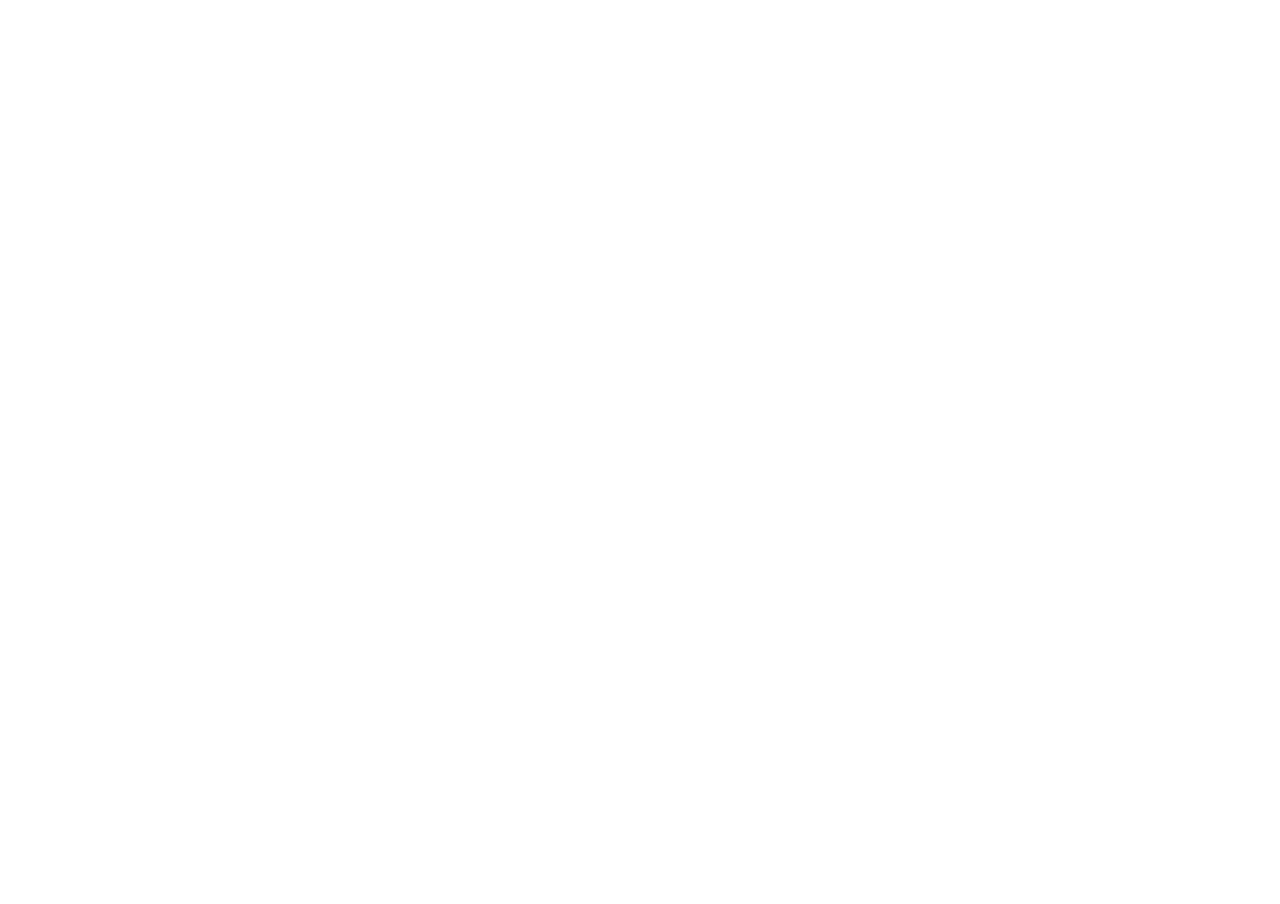
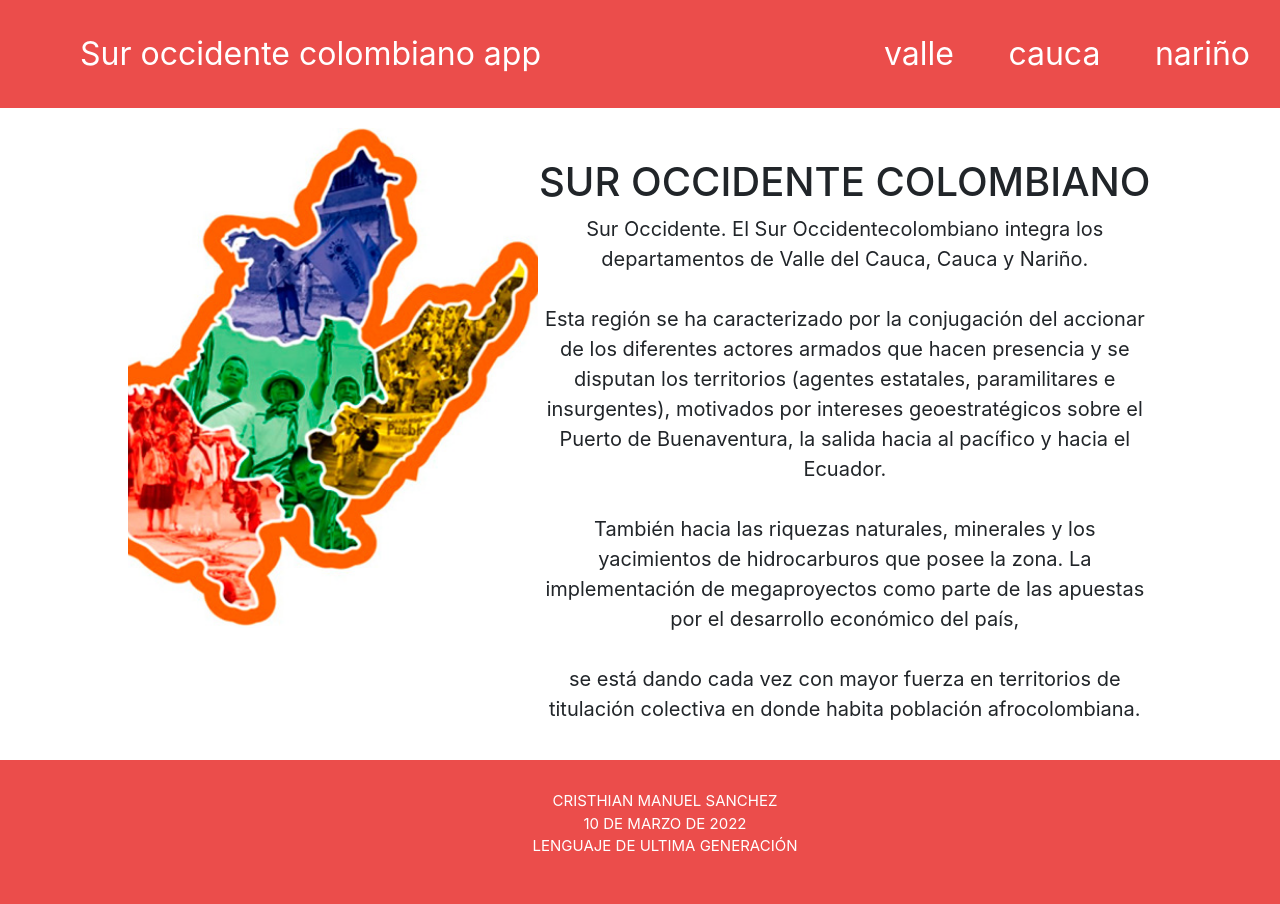
Before and after one commit to CRISMA2807/Parcial1, a plain HTML site: page index.html in a window 1280 px wide. Before the commit the page ends 800 px from the top, so only its background shows below. Drawn offline with nearby package versions, Linux system fonts and the light colour scheme.

Commit message:
APLICACION SUR OCCIDENTE

```diff
--- a/css/css.css
+++ b/css/css.css
@@ -0,0 +1,49 @@
+.nav-space {
+    background-color: #eb4d4b;
+    justify-content: space-between;
+    padding: 30px;
+
+}
+
+.options-bar {
+    margin-left: 50px;
+}
+
+.text-decoration {
+    text-decoration: none;
+    font-size: 2rem;
+    color: white;
+}
+
+.principal {
+    width: 80%;
+    margin: auto;
+}
+
+.img-principal {
+    background-image: url("../imagenes/PRINCIPAL/SUROCCIDENTE.jpg");
+    background-size: cover;
+    background-position: center;
+    width: 40%;
+    height: 500px;
+    margin-top: 20px;
+
+}
+.text-principal {
+    margin-top: 50px;
+    justify-content: center;
+    text-align: center;
+    width: 60%;
+    font-size: 20px;
+}
+
+.footer-space {
+    justify-content: center;
+    text-align: center;
+    margin-top: 20px;
+}
+
+.footer-space p {
+    font-size: 15px;
+
+}
--- a/index.html
+++ b/index.html
@@ -4,9 +4,48 @@
     <meta charset="UTF-8">
     <meta http-equiv="X-UA-Compatible" content="IE=edge">
     <meta name="viewport" content="width=device-width, initial-scale=1.0">
+    <link rel="stylesheet" href="https://cdn.jsdelivr.net/npm/bootstrap@4.3.1/dist/css/bootstrap.min.css" integrity="sha384-ggOyR0iXCbMQv3Xipma34MD+dH/1fQ784/j6cY/iJTQUOhcWr7x9JvoRxT2MZw1T" crossorigin="anonymous">
+    <script src="https://cdn.jsdelivr.net/npm/bootstrap@4.3.1/dist/js/bootstrap.min.js" integrity="sha384-JjSmVgyd0p3pXB1rRibZUAYoIIy6OrQ6VrjIEaFf/nJGzIxFDsf4x0xIM+B07jRM" crossorigin="anonymous"></script>
+    <script src="https://code.jquery.com/jquery-3.3.1.slim.min.js" integrity="sha384-q8i/X+965DzO0rT7abK41JStQIAqVgRVzpbzo5smXKp4YfRvH+8abtTE1Pi6jizo" crossorigin="anonymous"></script>
+    <script src="https://cdn.jsdelivr.net/npm/popper.js@1.14.7/dist/umd/popper.min.js" integrity="sha384-UO2eT0CpHqdSJQ6hJty5KVphtPhzWj9WO1clHTMGa3JDZwrnQq4sF86dIHNDz0W1" crossorigin="anonymous"></script>
+    <link rel="stylesheet" href="css/css.css">
     <title>PARCIAL #1</title>
 </head>
 <body>
+    <nav class="d-flex nav-space">
+        <div class="options-bar text-decoration">Sur occidente colombiano app</div>
+        <div class="">
+            <a class="options-bar text-decoration" href="">valle</a>
+            <a class="options-bar text-decoration" href="">cauca</a>
+            <a class="options-bar text-decoration" href="">nariño</a>
+        </div>
+    </nav>
 
+    <section class="principal d-flex ">
+        <div class="img-principal"></div>
+        <div class="text-principal ">
+            <h1>SUR OCCIDENTE COLOMBIANO</h1>
+            <P class="justify">Sur Occidente.
+
+                El Sur Occidentecolombiano integra los departamentos de Valle del Cauca, Cauca y Nariño. <br><br>
+                Esta región se ha caracterizado por la conjugación
+                del accionar de los diferentes actores armados que hacen presencia
+                 y se disputan los territorios (agentes estatales, paramilitares e insurgentes), motivados por intereses geoestratégicos
+                 sobre el Puerto de Buenaventura, la salida hacia al pacífico y hacia el Ecuador. <br><br>
+                También hacia las riquezas naturales,
+                 minerales y los yacimientos de hidrocarburos que posee la zona.
+
+                La implementación de megaproyectos como parte de las apuestas por el desarrollo económico del país, <br><br>
+                se está dando cada vez con mayor fuerza en territorios de titulación colectiva en donde habita población afrocolombiana.</P>
+        </div>
+
+    </section>
+
+    <footer class="d-flex nav-space footer-space">
+        <p class="options-bar text-decoration">CRISTHIAN MANUEL SANCHEZ <br>
+            10 DE MARZO DE 2022 <br>
+            LENGUAJE DE ULTIMA GENERACIÓN</p>
+
+    </footer>
 </body>
 </html>
```
